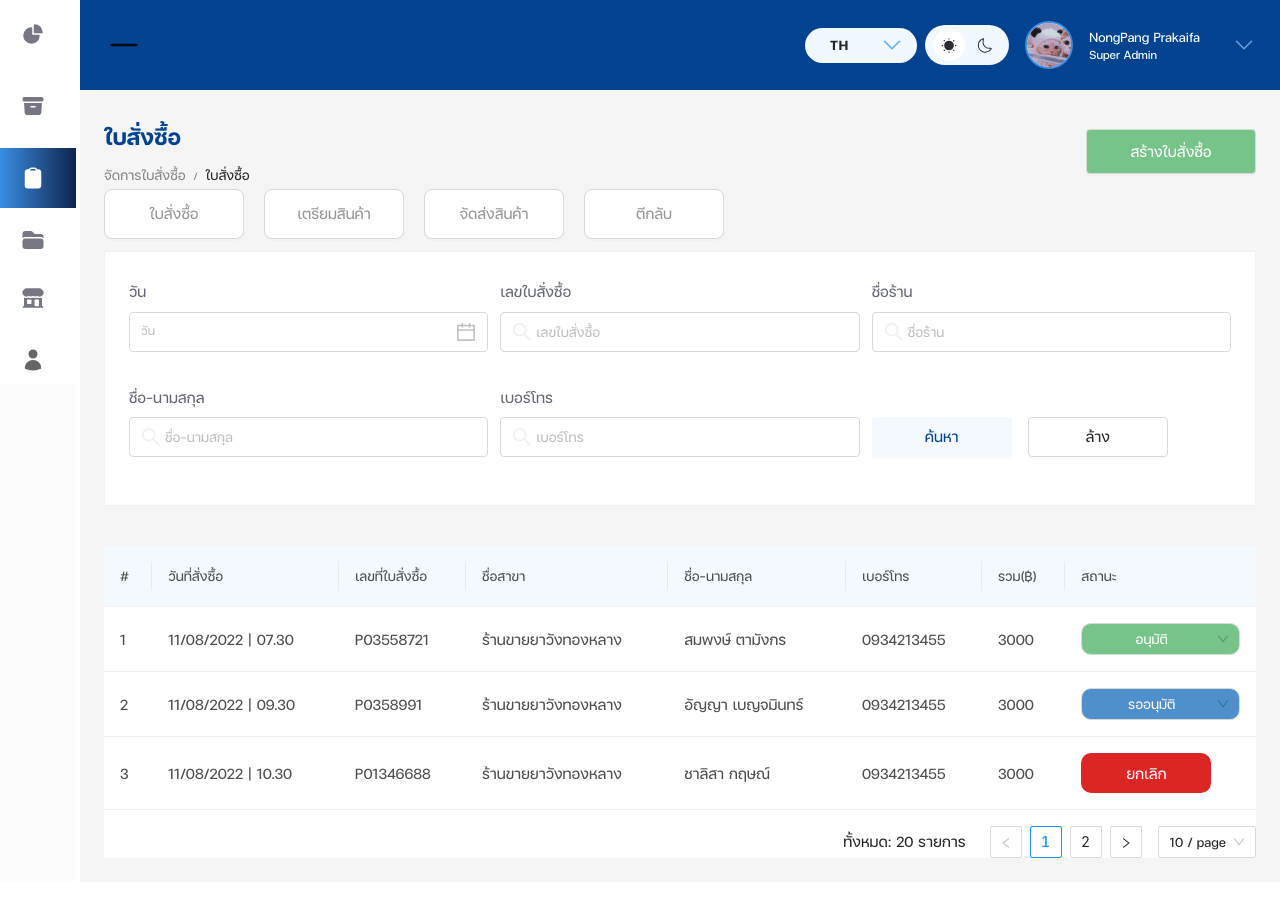
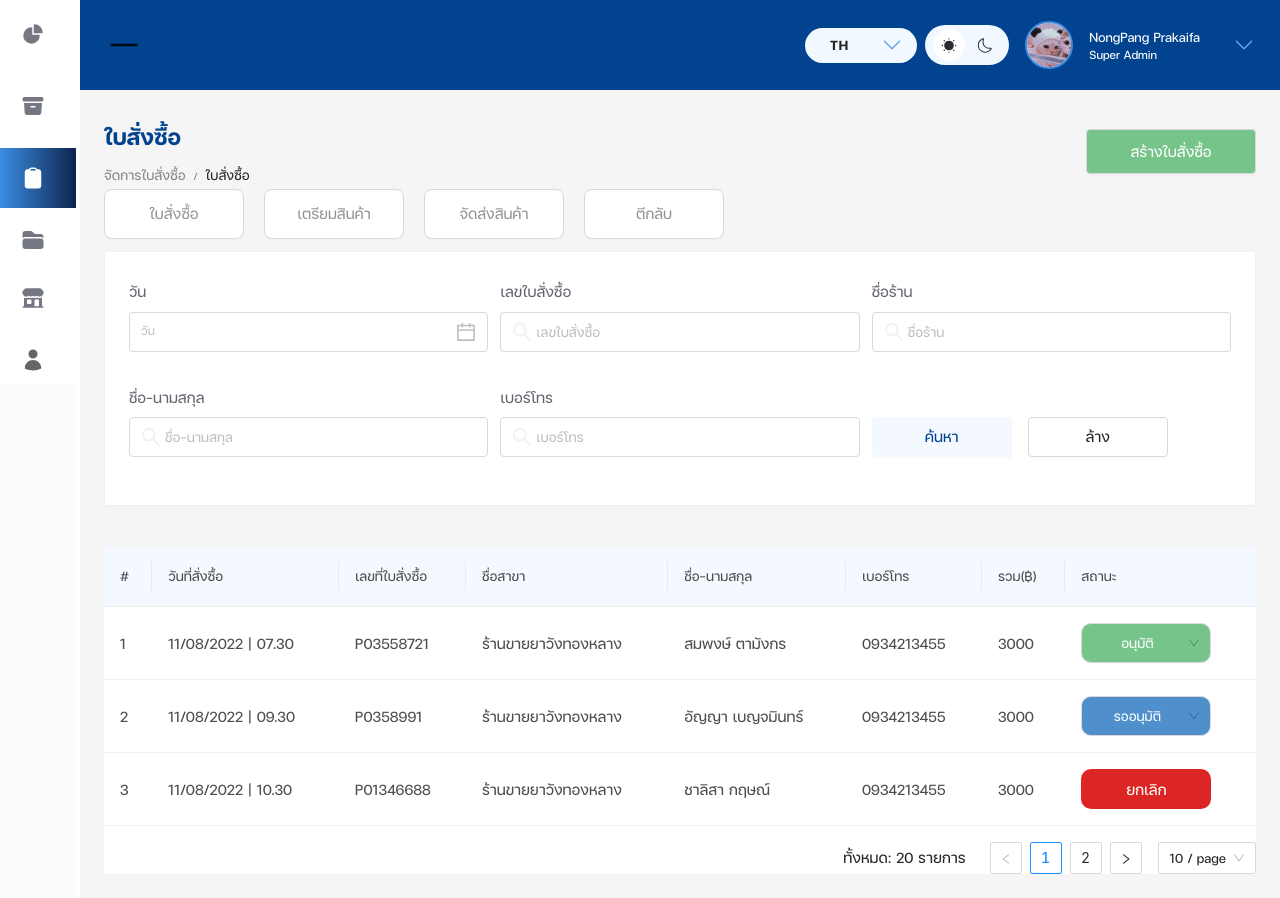
Before and after one commit to HusenMasmumas/ab-solute-health-were-house, a React (Create React App) app: page /#/purchase-order/manage in a window 1280 px wide. Built offline with nearby package versions, Linux system fonts and the light colour scheme.

Commit message:
style: 💄 size="Large"

```diff
--- a/src/component/input/c-select-table.tsx
+++ b/src/component/input/c-select-table.tsx
@@ -62,8 +62,9 @@ const CSelectTable = ({ background, selection, ...props }: Props) => {
         }
       }}
 
-      style={{ width: "100%" }}
+      style={{ width: "130px" }}
       className={"!text-center"}
+      size='large'
       dropdownStyle={{
         padding: "0px",
         borderRadius: "0px 0px 10px 10px",
```
